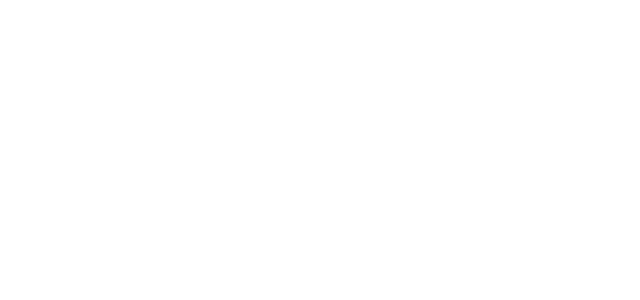
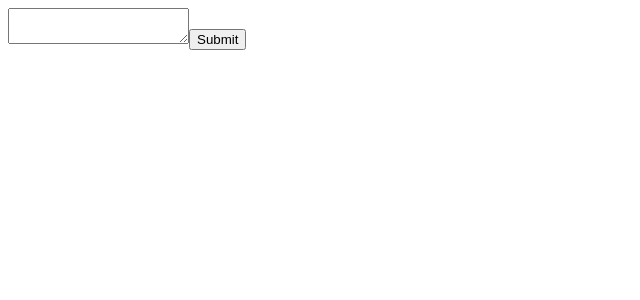
Before and after one commit to pixman92/GPT_FlashCards, a React (Vite) app in the folder GPT_FlashCards/: page / in a window 1280 px wide. Shown: the top 300 px of the page, without its empty margins (0-640 px from the left). Built offline with nearby package versions, Linux system fonts and the light colour scheme.

Commit message:
before bedtime

```diff
--- a/GPT_FlashCards/index.html
+++ b/GPT_FlashCards/index.html
@@ -7,7 +7,10 @@
     <title>Vite + React</title>
   </head>
   <body>
+    <!-- <script src="https://www.gstatic.com/firebasejs/8.10.1/firebase-app.js"></script>
+    <script src="https://www.gstatic.com/firebasejs/8.10.1/firebase-firestore.js"></script> -->
     <div id="root"></div>
+
     <script type="module" src="/src/main.jsx"></script>
   </body>
 </html>
--- a/GPT_FlashCards/src/FirebaseStuff.jsx
+++ b/GPT_FlashCards/src/FirebaseStuff.jsx
@@ -3,109 +3,167 @@
 // import "firebase/firestore";
 
 import { initializeApp } from "firebase/app";
-import { getFirestore } from "firebase/firestore";
+import { getFirestore, collection, addDoc } from "firebase/firestore";
+import { useState } from "react";
 
-function MyFirebaseFunctions(){
-  const app =  initializeApp({
+function MyFirebaseFunctions() {
+  const firebaseConfig = {
     // Firebase config goes here
     apiKey: "AIzaSyANM6e546I_F3L-zWMX8glAwlLmlkilZ_k",
     authDomain: "testgpt-3434d.firebaseapp.com",
     projectId: "testgpt-3434d",
     storageBucket: "testgpt-3434d.appspot.com",
     messagingSenderId: "522017363985",
-        appId: "1:522017363985:web:3c6080d35edae8a10139b0"
-      });
+    appId: "1:522017363985:web:3c6080d35edae8a10139b0",
+  };
 
+  const app = initializeApp(firebaseConfig);
   const db = getFirestore(app);
+  // const db = firebase.firestore();
+
 
   const createUser = async (name, email) => {
     try {
-          await db.collection('users').doc().set({
-            name: name,
-            email: email,
-            decks: {},
+      debugger;
+      const docRef = await addDoc(collection(db, 'users'), {
+        first: name,
+        email: email
       });
-          console.log('User created successfully');
+      // await db.collection("users").add({
+      //   name: name,
+      //   email: email,
+      //   decks: {},
+      // });
+      console.log("User created successfully", docRef.id);
     } catch (error) {
-          console.error('Error creating user: ', error);
+      console.error("Error creating user: ", error);
     }
   };
 
   const updateUserName = async (userId, newName) => {
     try {
-          await db.collection('users').doc(userId).update({ name: newName });
-          console.log('User name updated successfully');
+      await db.collection("users").doc(userId).update({ name: newName });
+      console.log("User name updated successfully");
     } catch (error) {
-          console.error('Error updating user name: ', error);
+      console.error("Error updating user name: ", error);
     }
   };
 
   const updateUserEmail = async (userId, newEmail) => {
     try {
-          await db.collection('users').doc(userId).update({ email: newEmail });
-          console.log('User email updated successfully');
+      await db.collection("users").doc(userId).update({ email: newEmail });
+      console.log("User email updated successfully");
     } catch (error) {
-          console.error('Error updating user email: ', error);
+      console.error("Error updating user email: ", error);
     }
   };
 
   const createDeck = async (userId, deckName) => {
     try {
-          const deckRef = await db.collection('users').doc(userId).collection('decks').add({
+      const deckRef = await db
+        .collection("users")
+        .doc(userId)
+        .collection("decks")
+        .add({
           name: deckName,
           cards: {},
         });
-          console.log('Deck created successfully with ID: ', deckRef.id);
+      console.log("Deck created successfully with ID: ", deckRef.id);
     } catch (error) {
-          console.error('Error creating deck: ', error);
+      console.error("Error creating deck: ", error);
     }
   };
 
   const updateDeckName = async (userId, deckId, newName) => {
     try {
-          await db.collection('users').doc(userId).collection('decks').doc(deckId).update({ name: newName });
-          console.log('Deck name updated successfully');
+      await db
+        .collection("users")
+        .doc(userId)
+        .collection("decks")
+        .doc(deckId)
+        .update({ name: newName });
+      console.log("Deck name updated successfully");
     } catch (error) {
-          console.error('Error updating deck name: ', error);
+      console.error("Error updating deck name: ", error);
     }
   };
 
   const createCard = async (userId, deckId, question, answer) => {
     try {
-          const cardRef = await db.collection('users').doc(userId).collection('decks').doc(deckId).collection('cards').add({
+      const cardRef = await db
+        .collection("users")
+        .doc(userId)
+        .collection("decks")
+        .doc(deckId)
+        .collection("cards")
+        .add({
           question: question,
           answer: answer,
         });
-          console.log('Card created successfully with ID: ', cardRef.id);
+      console.log("Card created successfully with ID: ", cardRef.id);
     } catch (error) {
-          console.error('Error creating card: ', error);
+      console.error("Error creating card: ", error);
     }
   };
 
   const updateCardQuestion = async (userId, deckId, cardId, newQuestion) => {
     try {
-          await db.collection('users').doc(userId).collection('decks').doc(deckId).collection('cards').doc(cardId).update({ question: newQuestion });
-          console.log('Card question updated successfully');
+      await db
+        .collection("users")
+        .doc(userId)
+        .collection("decks")
+        .doc(deckId)
+        .collection("cards")
+        .doc(cardId)
+        .update({ question: newQuestion });
+      console.log("Card question updated successfully");
     } catch (error) {
-          console.error('Error updating card question: ', error);
+      console.error("Error updating card question: ", error);
     }
   };
 
   const updateCardAnswer = async (userId, deckId, cardId, newAnswer) => {
     try {
-          await db.collection('users').doc(userId).collection('decks').doc(deckId).collection('cards').doc(cardId).update({ answer: newAnswer });
-          console.log('Card answer updated successfully');
+      await db
+        .collection("users")
+        .doc(userId)
+        .collection("decks")
+        .doc(deckId)
+        .collection("cards")
+        .doc(cardId)
+        .update({ answer: newAnswer });
+      console.log("Card answer updated successfully");
     } catch (error) {
-          console.error('Error updating card answer: ', error);
+      console.error("Error updating card answer: ", error);
     }
   };
-    // return();
+
+  const [text, setText] = useState("");
+
+  function handleTextChange(event) {
+    setText(event.target.value);
+  }
+
+  return (
+    <div>
+      <textarea value={text} onChange={handleTextChange} />
+      <button onClick={()=>{
+        let parsed = text.split(" ");
+
+        if(parsed[0] == 'db')
+          console.log('db', db);
+
+        if(parsed[0]=="createUser"){
+          createUser(parsed[1], parsed[2]);
+        }
+      }}>Submit</button>
+    </div>
+  );
 }
 
 // createUser('sam', 'sam@gmail.com')
 
 export default MyFirebaseFunctions;
 
-
 // const instance = ReactTestUtils.renderIntoDocument(<MyComponent />);
 // instance.myFunction();
```
Lines whose indentation alone changed are shown as unchanged.
